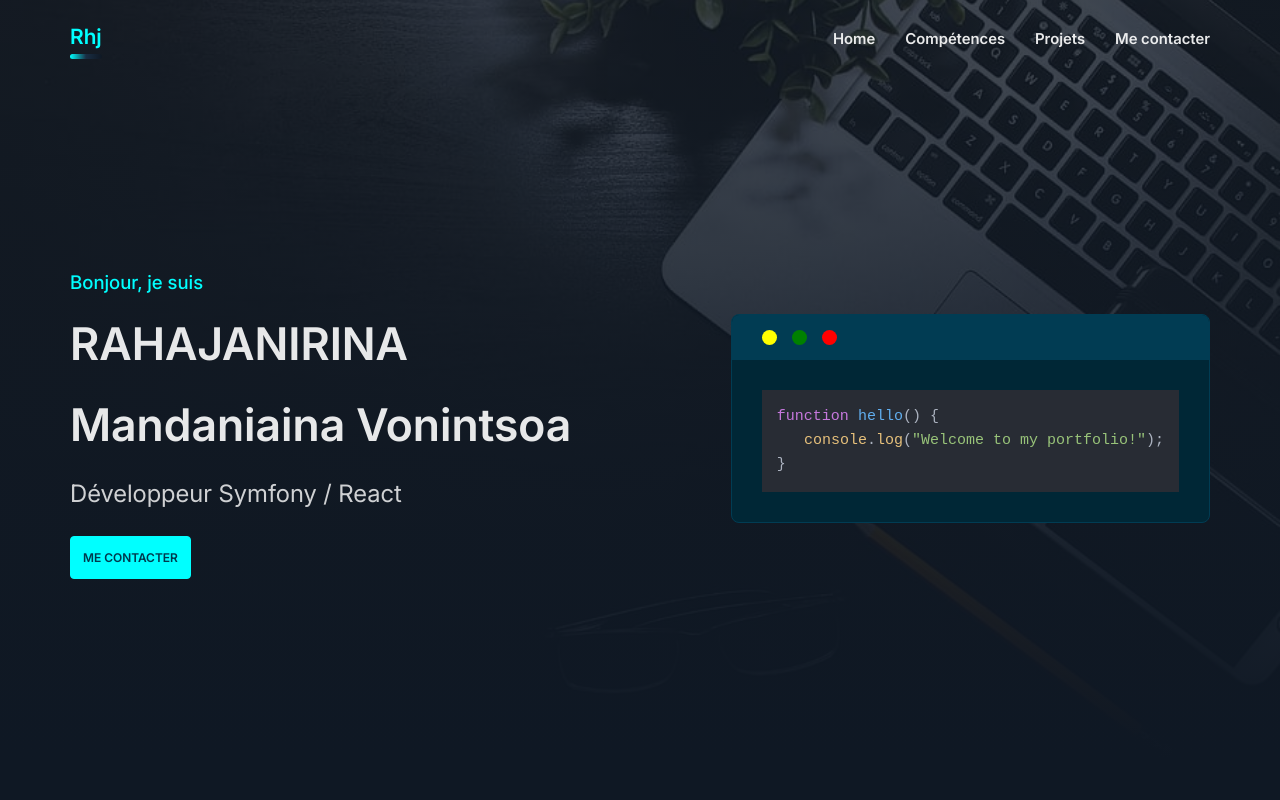
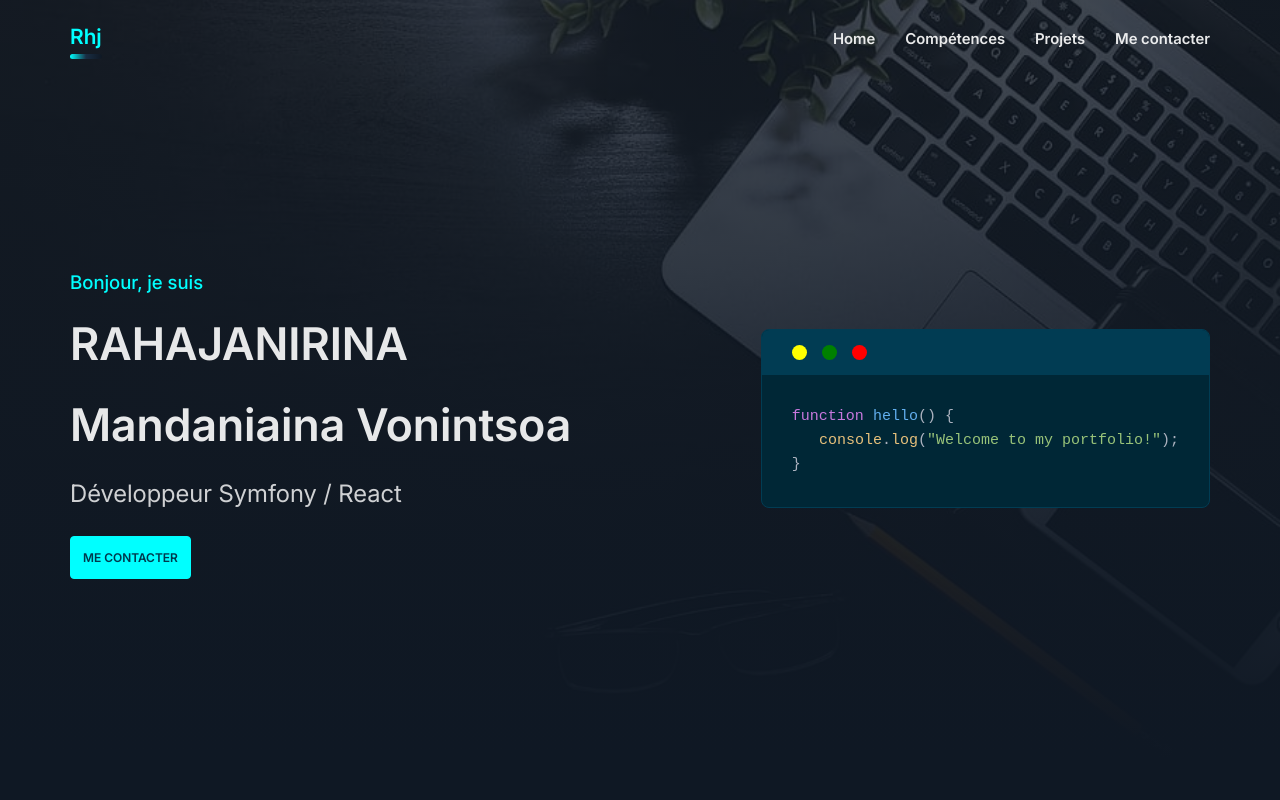
Before and after one commit to manda07tsou/portfolio, a React (Vite) app: page / in a window 1280 px wide. Shown: the top 800 px of the page. Built offline with nearby package versions, Linux system fonts and the light colour scheme.

Commit message:
responsive hero sur mobil

```diff
--- a/src/assets/styles/_header.scss
+++ b/src/assets/styles/_header.scss
@@ -85,16 +85,19 @@
    margin-bottom: .3em;
 }
 
-// .hero__body{
-//    border-left: 5px solid rgb(var(--primary)/.5);
-//    padding-left: 1em;
-// }
 
 .mobil__sidebar{
    .logo{
       display: none;
    }
 }
+
+.hljs, code.hljs{
+   padding: 0!important;
+   background-color:transparent;
+}
+
+
 
 @media (max-width: 1140px){
    .header{
@@ -167,8 +170,12 @@
    }
 
    .hero__title{
-      font-size: 2.4em;
+      font-size: 2.2em;
       line-height: 1.4;
       font-weight: 600;
    }
+
+   .code__highlight{
+      display: none;
+   }
 }
--- a/src/templates/Hero.tsx
+++ b/src/templates/Hero.tsx
@@ -30,6 +30,7 @@ export function Hero(){
             <a href="#contacts" className="btn btn-primary mt-3">Me contacter</a>
          {/* </Card> */}
       </div>
+      <div className="code__highlight">
          <Card>
             <pre>
                <code ref={codeRef}>
@@ -39,5 +40,7 @@ export function Hero(){
                </code>
             </pre>
          </Card>
+
+      </div>
    </section>
 }
```
Lines whose indentation alone changed are shown as unchanged.
